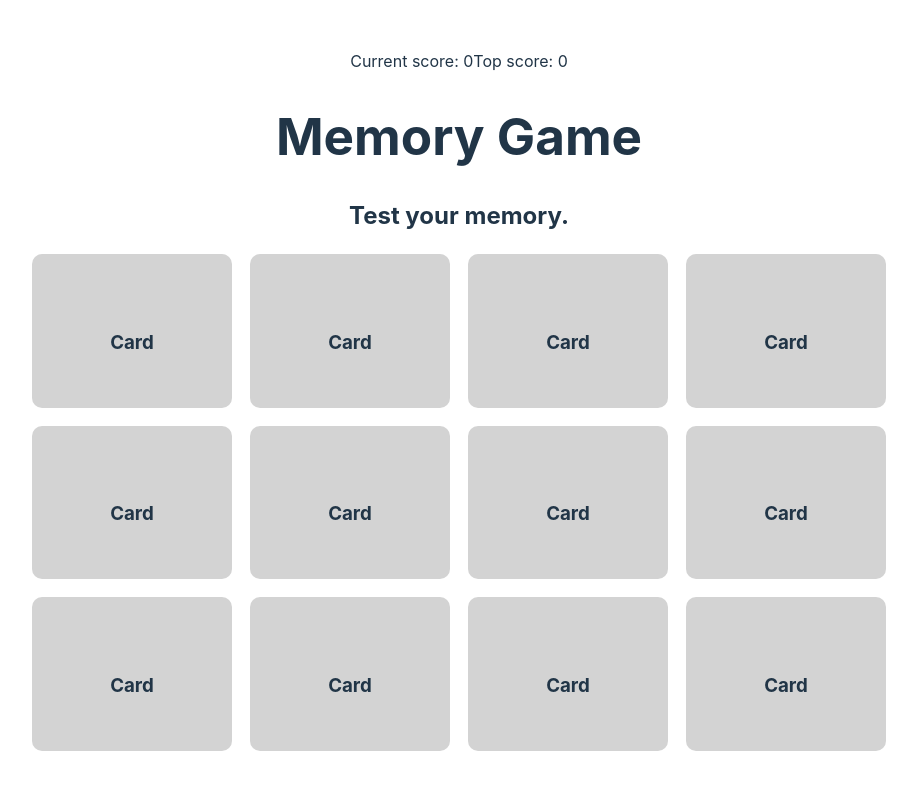
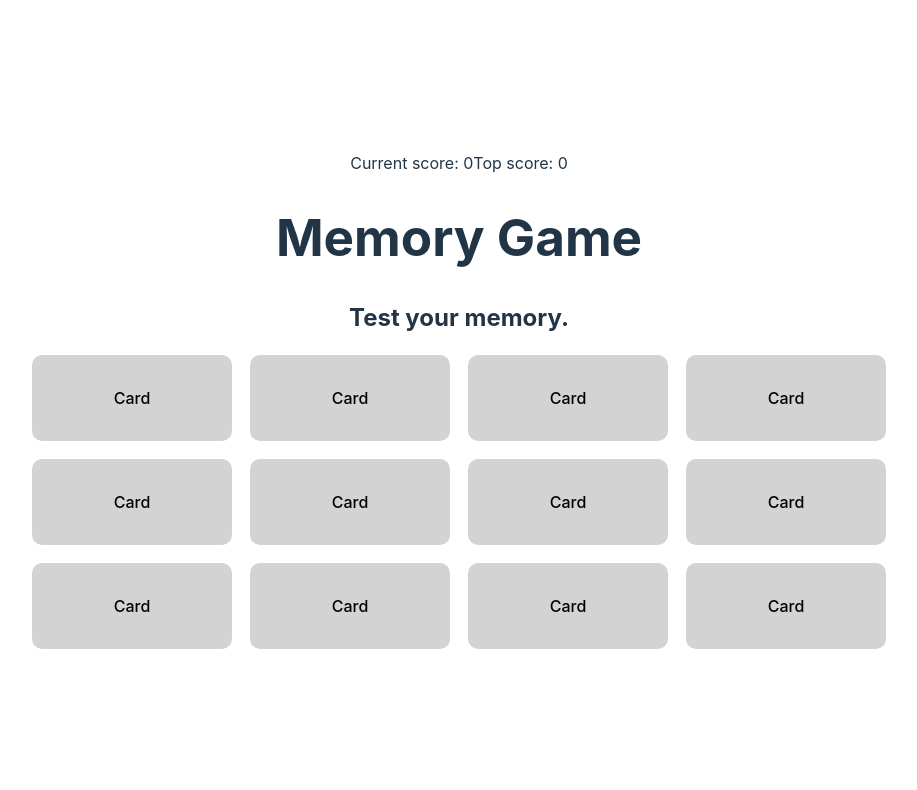
Before and after one commit to localtoast42/odin-memory-game, a React (Vite) app: page / in a window 1280 px wide. Shown: the top 790 px of the page, without its empty margins (181-1098 px from the left). Built offline with nearby package versions, Linux system fonts and the light colour scheme.

Commit message:
Add props to Card, change returned elem to button

```diff
--- a/src/components/Card.jsx
+++ b/src/components/Card.jsx
@@ -1,12 +1,9 @@
 import '../styles/Card.css'
 
-export default function Card() {
+export default function Card({ cardId, onClick }) {
     return (
-        <>
-            <div className="card">
-                <img src="" alt="" />
-                <h3>Card</h3>
-            </div>
-        </>
+        <button className="card" onClick={onClick} value={cardId}>
+            Card
+        </button>
     )
 }
```
